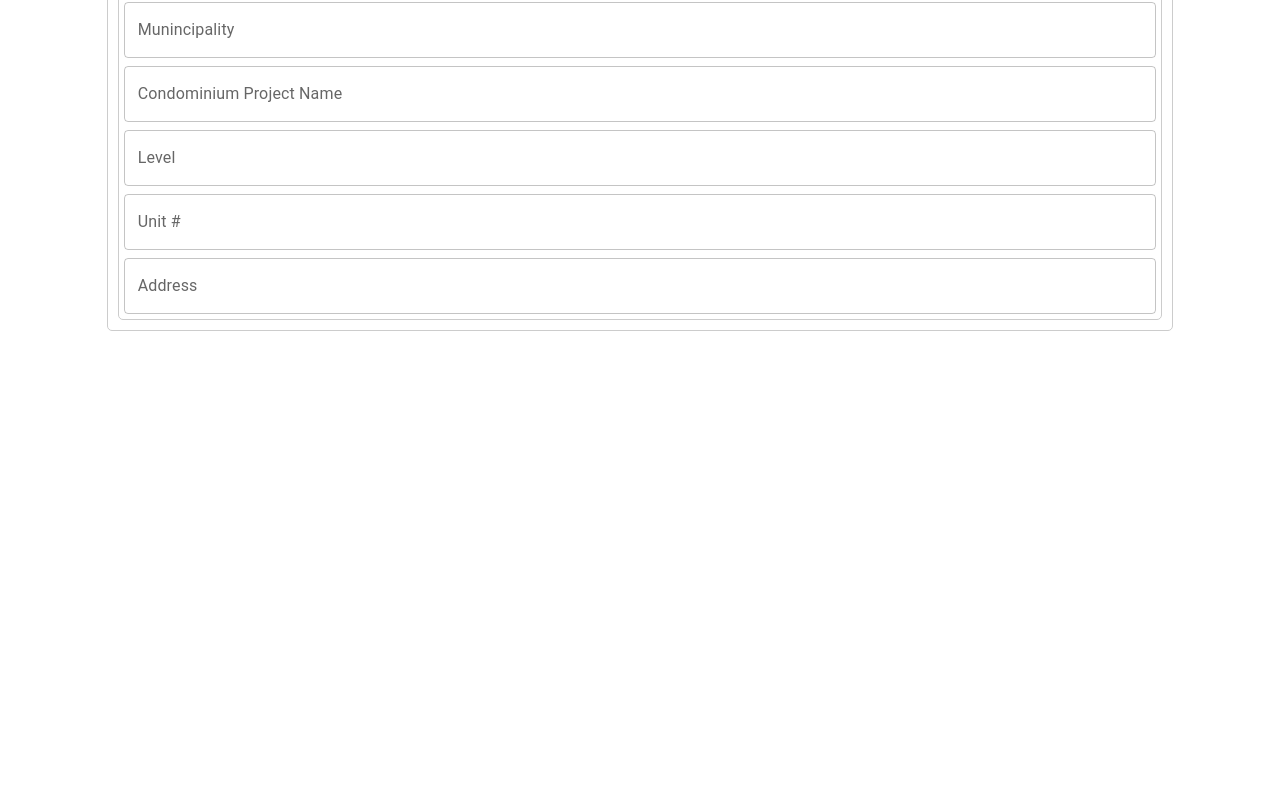
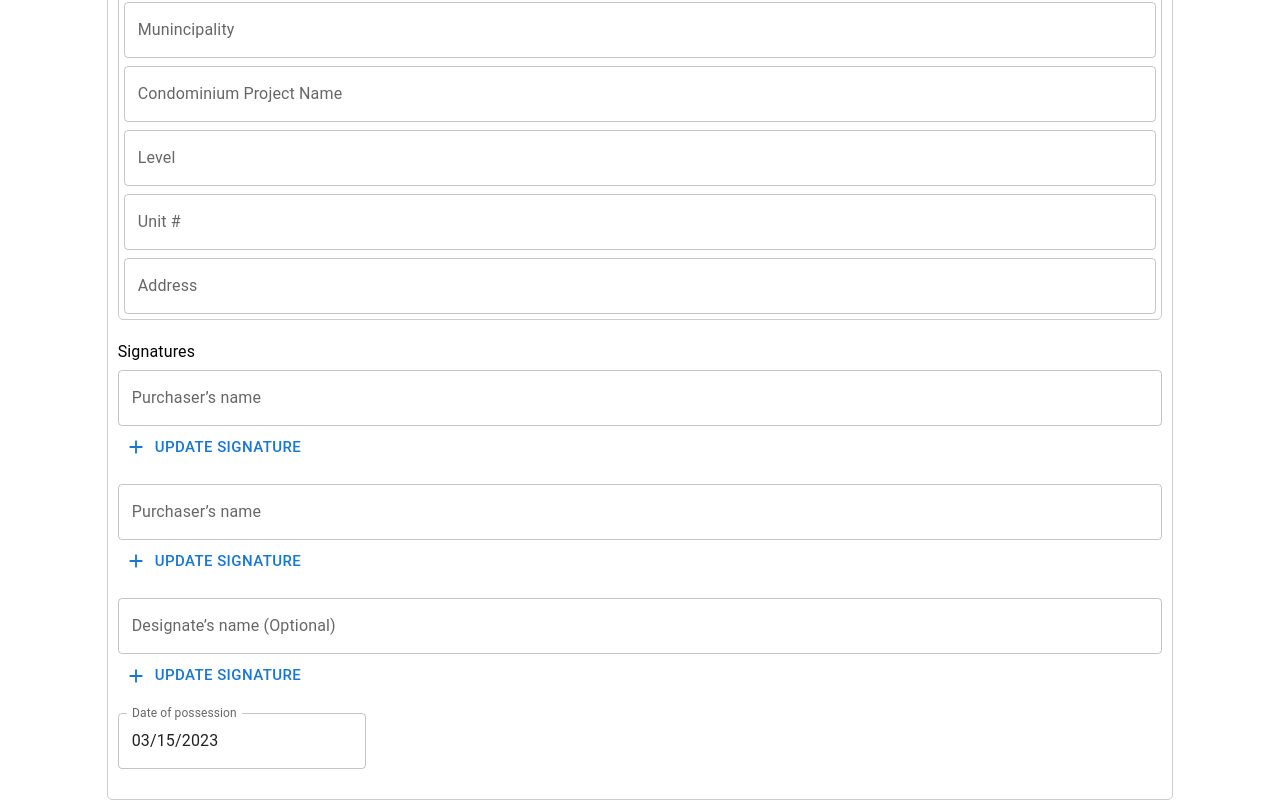
Before and after one commit to Lmizuno/Inspection-Form, a React (Create React App) app: page / in a window 1280 px wide. Shown: the part 766-1566 px from the top of the page. Before the commit the page ends 1097 px from the top, so only its background shows below. Built offline with nearby package versions, Linux system fonts and the light colour scheme.

Commit message:
Add signature logic and Signature canvas

```diff
--- a/package.json
+++ b/package.json
@@ -16,6 +16,7 @@
     "react-dom": "^18.2.0",
     "react-html5-camera-photo": "^1.5.11",
     "react-scripts": "5.0.1",
+    "react-signature-canvas": "^1.0.6",
     "web-vitals": "^2.1.4",
     "workbox-background-sync": "^6.5.4",
     "workbox-broadcast-update": "^6.5.4",
--- a/src/components/DynamicTable/DynamicTable.js
+++ b/src/components/DynamicTable/DynamicTable.js
@@ -20,12 +20,11 @@ import CameraComponent from '../CameraComponent/CameraComponent';
 import DeleteIcon from '@mui/icons-material/Delete';
 import ConfirmDeleteDialog from './ConfirmDeleteDialog';
 
-
-function createData(itemNumber, location, description, image) {
+const createData = (itemNumber, location, description, image) => {
   return { itemNumber, location, description, image };
 }
 
-function Row(props) {
+const Row = (props) => {
   const { row, handleUpdateClick, handleDeleteClick } = props;
   const [open, setOpen] = React.useState(false);
 
@@ -142,7 +141,6 @@ const DynamicTable = () => {
       setOpenDeleteDialog(true);
     }
   }
-
   const handleModalClick = () => {
     if (location === null || description === null) {
       return;
@@ -182,7 +180,6 @@ const DynamicTable = () => {
     setRows(rows.filter(e => e.itemNumber !== key));
   }
 
-
   return (
     <div className={styles.DynamicTable}>
       <Typography component={'h2'} variant={'h6'} align="center" gutterBottom={true}>
@@ -204,7 +201,6 @@ const DynamicTable = () => {
           </TableBody>
         </Table>
       </TableContainer>
-
       <Button sx={{ marginTop: 1, align: "right" }} onClick={handleOpen} variant="contained">New Entry</Button>
       <Modal
         open={open}
@@ -255,7 +251,6 @@ const DynamicTable = () => {
           </Button>
         </Box>
       </Modal>
-
       <ConfirmDeleteDialog openDialog={openDeleteDialog} confirmationCallback={() => {deleteItem(itemNumber); setItemNumber(0); setOpenDeleteDialog(false);}} cancelCallBack={()=>{setOpenDeleteDialog(false);}}>
         Delete item# {itemNumber}
       </ConfirmDeleteDialog>
--- a/src/components/Form/Form.js
+++ b/src/components/Form/Form.js
@@ -1,10 +1,10 @@
 import React from 'react';
-import PropTypes from 'prop-types';
 import styles from './Form.module.css';
 import DynamicTable from '../DynamicTable/DynamicTable';
 import { Grid, TextField, Typography } from '@mui/material';
 import BuilderInformation from '../BuilderInformation/BuilderInformation';
 import HomeInformation from '../HomeInformation/HomeInformation';
+import SignatureInformation from '../SignatureInformation/SignatureInformation';
 
 import { AdapterDayjs } from '@mui/x-date-pickers/AdapterDayjs';
 import { LocalizationProvider } from '@mui/x-date-pickers/LocalizationProvider';
@@ -47,6 +47,7 @@ const Form = () => {
       </Grid>
       <BuilderInformation />
       <HomeInformation />
+      <SignatureInformation/>
     </div>
   )
 };
--- /dev/null
+++ b/src/components/SignatureComponent/SignatureComponent.js
@@ -0,0 +1,104 @@
+import React from 'react';
+import styles from './SignatureComponent.module.css';
+import SignatureCanvas from 'react-signature-canvas'
+import { Box, Button, Grid, Modal } from '@mui/material';
+import AddIcon from '@mui/icons-material/Add';
+
+const style = {
+  position: 'absolute',
+  top: '60%',
+  left: '50%',
+  transform: 'translate(-50%, -50%)',
+  width: '80%',
+  height: 'auto',
+  bgcolor: '#ccc',
+  borderRadius: 6,
+  boxShadow: 24,
+  p: 4,
+};
+
+const SignatureComponent = (props) => {
+  const {onSave, widthRatio, canvasProps} = props;
+  const [isSigned, setIsSigned] = React.useState(false);
+  const [openModal, setOpenModal] = React.useState(false);
+
+  const [signatureResult, setSignatureResult] = React.useState('')
+  const sigCanvas = React.useRef({})
+  const sigPad = React.useRef({})
+
+  const handleOpenModal = () => setOpenModal(true);
+  const handleCloseModal = () => setOpenModal(false);
+
+  const buttonText = (isSigned) ? 'Change Signature' : 'Update Signature';
+
+
+  const saveInput = () => {
+    const dataURL = sigCanvas.current.toDataURL()
+    setSignatureResult(dataURL)
+    onSave(dataURL)
+    setOpenModal(!openModal)
+  }
+  const clearInput = () => sigPad.current.clear()
+
+  const measuredRef = React.useCallback(node => {
+    const resizeCanvas = (signaturePad, canvas) => {
+      canvas.width = canvas.parentElement.clientWidth // width of the .canvasWrapper
+      canvas.height = canvas.parentElement.clientWidth / widthRatio
+      signaturePad.clear()
+    }
+
+    if (node !== null) {
+      sigCanvas.current = node.getCanvas()
+      sigPad.current = node.getSignaturePad()
+      resizeCanvas(node.getSignaturePad(), node.getCanvas())
+    }
+  }, [widthRatio])
+
+  return (
+    <div className={styles.SignatureComponent}>
+      <Button
+        aria-label="add signature"
+        size="large"
+        onClick={handleOpenModal}
+        startIcon={<AddIcon fontSize="inherit" />}
+      >
+        {buttonText}
+      </Button>
+      <Modal
+        open={openModal}
+        onClose={handleCloseModal}
+        aria-labelledby="modal-modal-title"
+        aria-describedby="modal-modal-description"
+      >
+        <Grid sx={style} id="innerSignatureModalBox"
+          display="flex"
+          flexDirection="column"
+          alignContent="space-between"
+          justifyContent="space-between"
+          container
+        >
+          <Grid item sx={12}>
+            <SignatureCanvas canvasProps={{...canvasProps, className: styles.sigCanvas }} ref={measuredRef} />
+          </Grid>
+          <Grid item sx={12}>
+            <Button
+              variant="contained" aria-label="Save"
+              onClick={saveInput}
+            >
+              Save
+            </Button>
+            <Button variant="outlined" aria-label="Save" onClick={clearInput}>
+              Clear
+            </Button>
+          </Grid>
+        </Grid>
+      </Modal>
+    </div>
+  );
+}
+
+SignatureComponent.propTypes = {};
+
+SignatureComponent.defaultProps = {};
+
+export default SignatureComponent;
--- /dev/null
+++ b/src/components/SignatureComponent/SignatureComponent.module.css
@@ -0,0 +1,13 @@
+.SignatureComponent {}
+
+.sigCanvas {
+    margin: 0 auto;
+    background-color: #fff;
+
+}
+
+@media only screen and (max-width: 600px) {
+    .sigCanvas {
+      background-color: lightblue;
+    }
+  }
--- /dev/null
+++ b/src/components/SignatureInformation/SignatureInformation.js
@@ -0,0 +1,68 @@
+import React from 'react';
+import styles from './SignatureInformation.module.css';
+import SignatureComponent from '../SignatureComponent/SignatureComponent';
+
+import { AdapterDayjs } from '@mui/x-date-pickers/AdapterDayjs';
+import { LocalizationProvider } from '@mui/x-date-pickers/LocalizationProvider';
+import { DatePicker } from '@mui/x-date-pickers/DatePicker';
+import dayjs from 'dayjs';
+import { Grid, TextField, Typography } from '@mui/material';
+
+const SignatureInformation = () => {
+  const [date, setDate] = React.useState(dayjs());
+  const [purchaserOne, setPurchaserOne] = React.useState('');
+  const [purchaserTwo, setPurchaserTwo] = React.useState('');
+  const [designate, setDesignate] = React.useState('');
+
+  return (
+    <div className={styles.SignatureInformation}>
+      <Typography gutterBottom >
+        Signatures
+      </Typography>
+
+      <Grid container spacing={2}>
+        <Grid item xs={12}>
+          <TextField
+            fullWidth
+            id="purchaserOne"
+            label="Purchaser’s name"
+            onChange={(e) => { setPurchaserOne(e.target.value); }}
+            value={purchaserOne}
+          />
+          <SignatureComponent />
+        </Grid>
+        <Grid item xs={12}>
+          <TextField
+            fullWidth
+            id="purchaserTwo"
+            label="Purchaser’s name"
+            onChange={(e) => { setPurchaserTwo(e.target.value); }}
+            value={purchaserTwo}
+          />
+          <SignatureComponent />
+        </Grid>
+        <Grid item xs={12}>
+          <TextField
+            fullWidth
+            id="designate"
+            label="Designate’s name (Optional)"
+            onChange={(e) => { setDesignate(e.target.value); }}
+            value={designate}
+          />
+          <SignatureComponent />
+        </Grid>
+        <Grid item xs={12}>
+          <LocalizationProvider dateAdapter={AdapterDayjs}>
+            <DatePicker
+              label="Date of possession"
+              value={date}
+              onChange={(newValue) => setDate(newValue)}
+            />
+          </LocalizationProvider>
+        </Grid>
+      </Grid>
+    </div>
+  );
+}
+
+export default SignatureInformation;
--- /dev/null
+++ b/src/components/SignatureInformation/SignatureInformation.module.css
@@ -0,0 +1,4 @@
+.SignatureInformation {
+    margin-top: 20px;
+    margin-bottom: 20px;
+}
```
Also changed, not shown: src/components/SignatureComponent/SignatureComponent.lazy.js (added, +11 -0 lines), src/components/SignatureInformation/SignatureInformation.lazy.js (added, +11 -0 lines), 1 other file (tests, documents, lock files or other folders).
